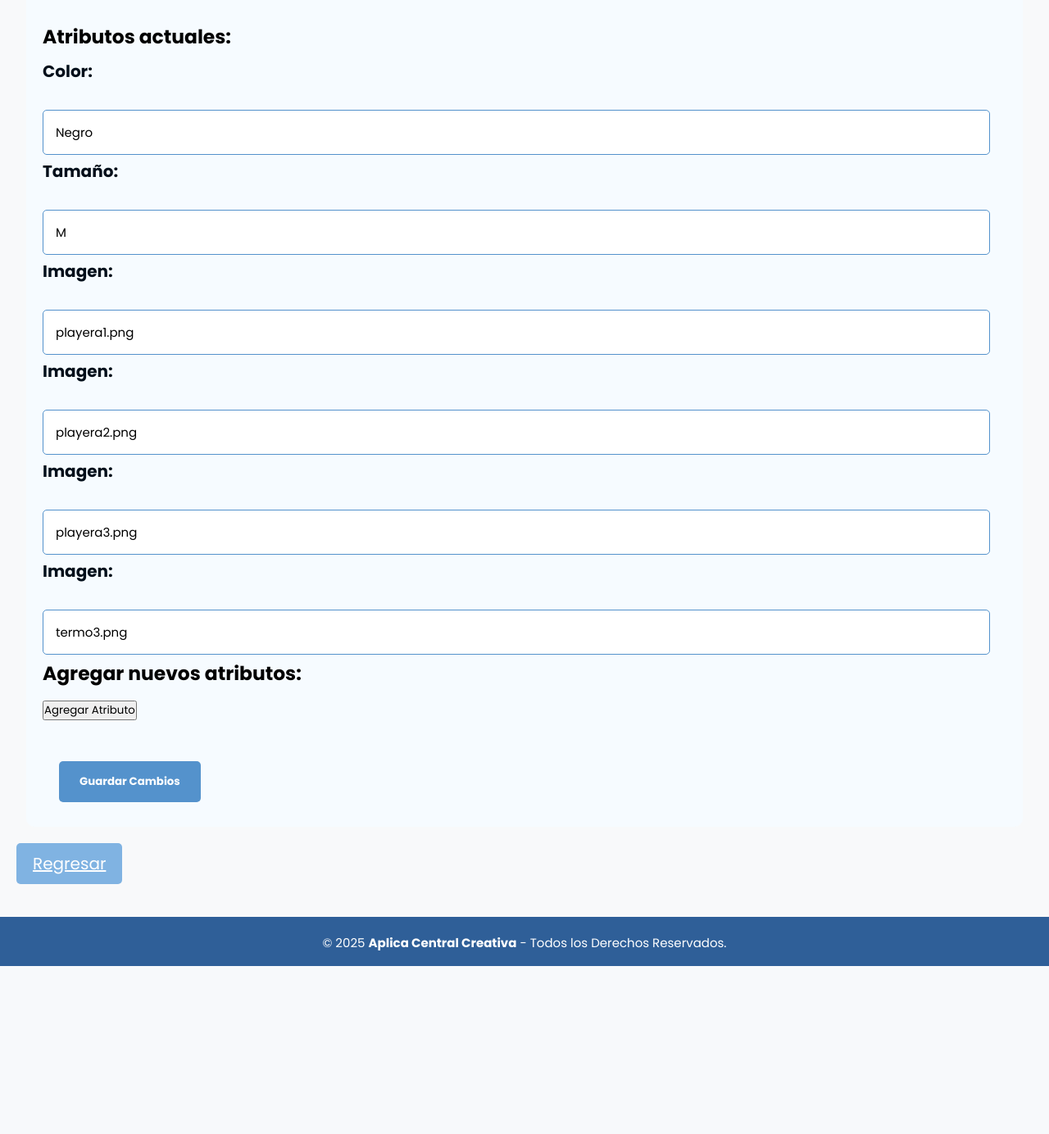
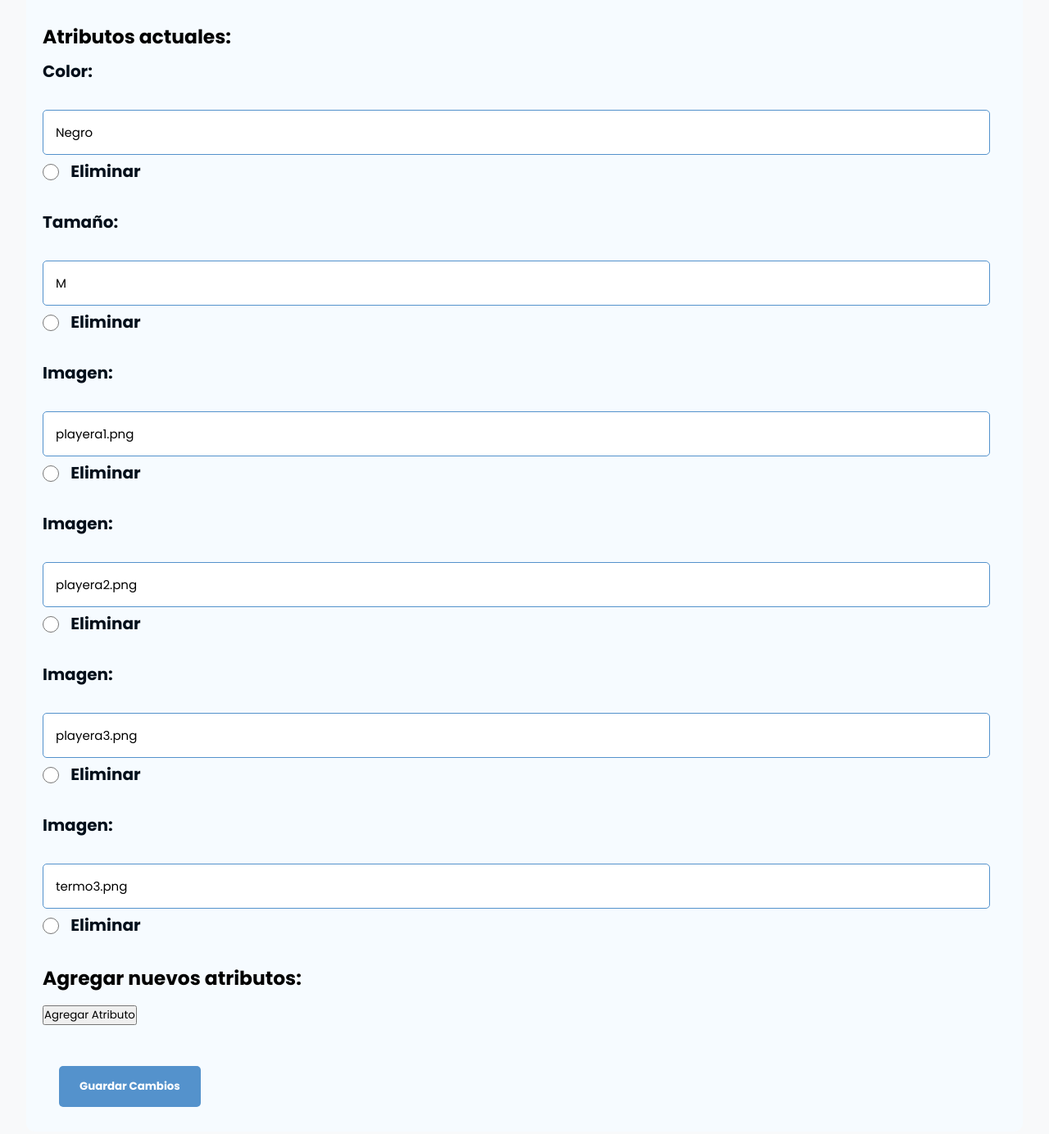
Before and after one commit to ProgramEmilio/ACC_Carrito, a PHP site: page /editar_articulo.php?id=P001 in a window 1280 px wide. Shown: the part 1056-2440 px from the top of the page at 82% size. Before the commit the page ends 2235 px from the top, so only its background shows below. Run offline with PHP 8.4, Linux system fonts and the light colour scheme; a user stored in the database is signed in; data comes from the database, SQL or seed files in the repository.

Commit message:
update art

```diff
--- a/Articulos/editar_articulo.php
+++ b/Articulos/editar_articulo.php
@@ -32,7 +32,14 @@ $atributos = [];
 while ($row = $result_attr->fetch_assoc()) {
     $atributos[] = $row;
 }
-
+if (!empty($_POST['eliminar_atributos'])) {
+    foreach ($_POST['eliminar_atributos'] as $id_articulo_completo) {
+        $sql_delete_attr = "DELETE FROM articulo_completo WHERE id_articulo_completo = ?";
+        $stmt_del = $conn->prepare($sql_delete_attr);
+        $stmt_del->bind_param("i", $id_articulo_completo);
+        $stmt_del->execute();
+    }
+}
 // Al enviar formulario
 if ($_SERVER["REQUEST_METHOD"] == "POST") {
     $descripcion = $_POST['descripcion'];
@@ -142,10 +149,11 @@ $lista_atributos = $result_lista->fetch_all(MYSQLI_ASSOC);
 
     <h3>Atributos actuales:</h3>
     <?php foreach ($atributos as $atributo): ?>
-        <label><?= htmlspecialchars($atributo['nombre']) ?>:</label><br>
-        <input type="text" name="atributos[<?= $atributo['id_articulo_completo'] ?>]"
-               value="<?= htmlspecialchars($atributo['valor']) ?>" required><br>
-    <?php endforeach; ?>
+    <label><?= htmlspecialchars($atributo['nombre']) ?>:</label><br>
+    <input type="text" name="atributos[<?= $atributo['id_articulo_completo'] ?>]"
+           value="<?= htmlspecialchars($atributo['valor']) ?>" required>
+    <label><input type="radio" name="eliminar_atributos[]" value="<?= $atributo['id_articulo_completo'] ?>"> Eliminar</label><br>
+<?php endforeach; ?>
 
     <h3>Agregar nuevos atributos:</h3>
     <div id="nuevos_atributos"></div>
```
